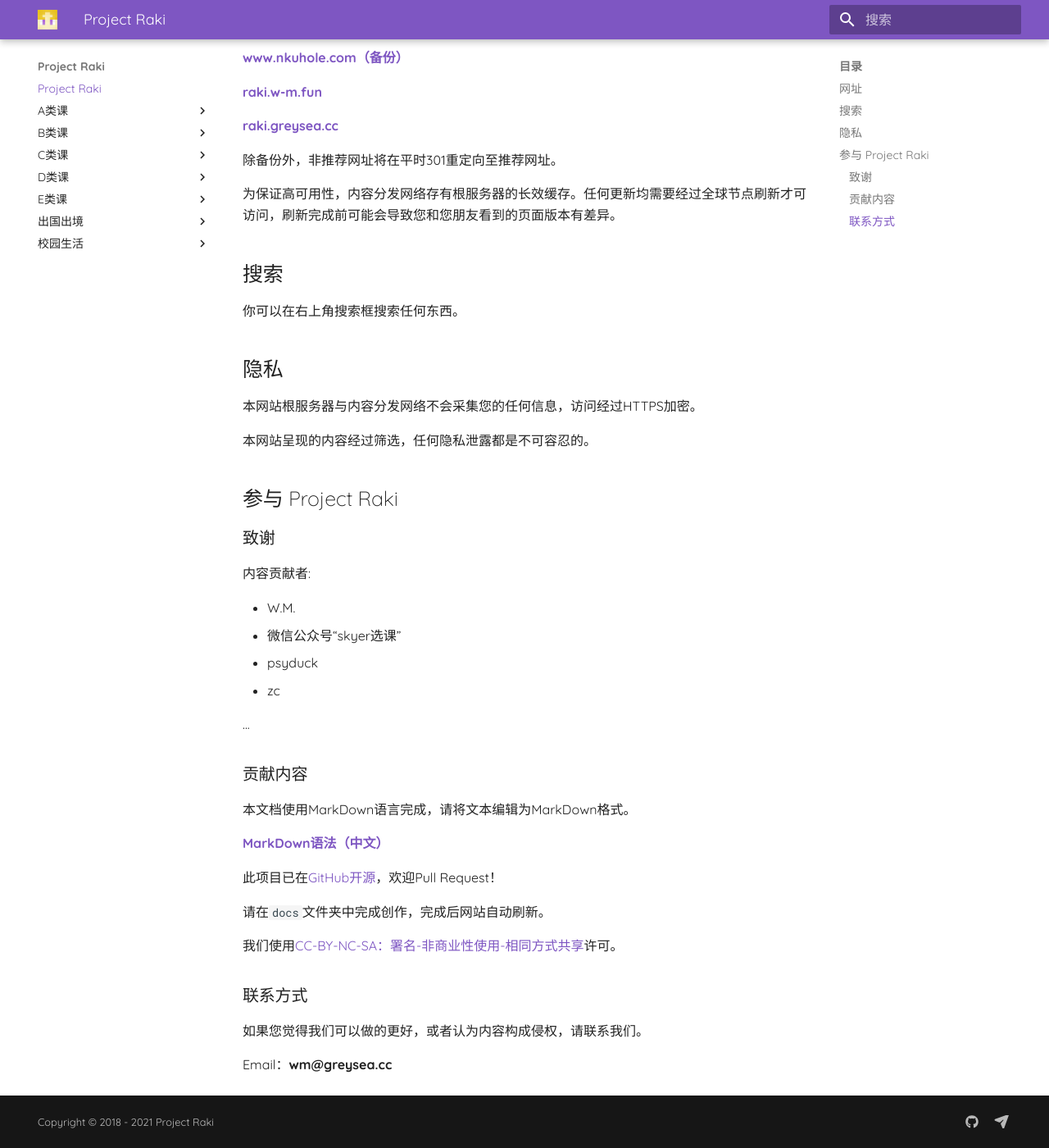
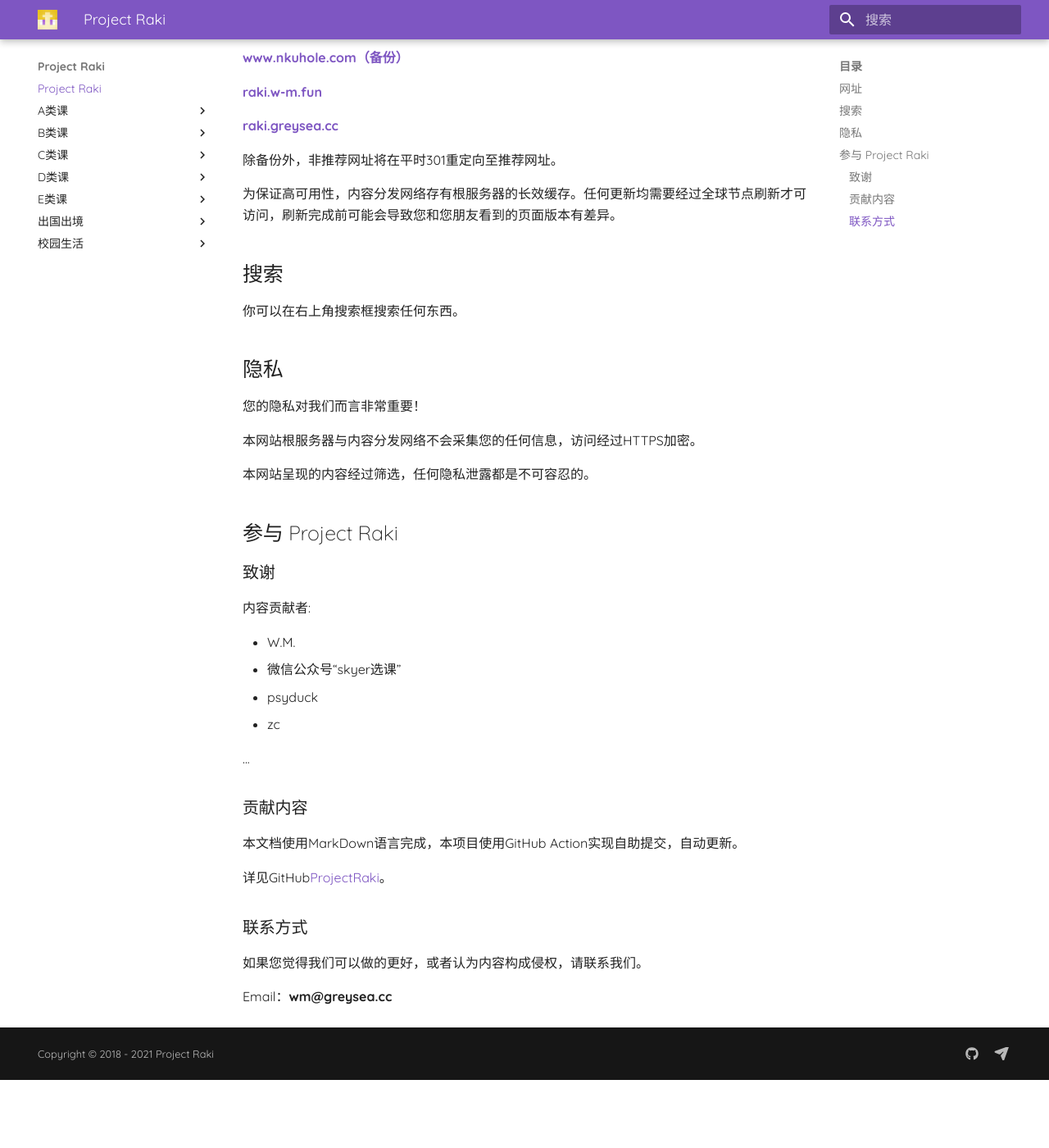
Before and after one commit to Shall-We-Dance/ProjectRaki, an MkDocs documentation site: the page built from docs/index.md, in a window 1280 px wide and 1400 px high, scrolled down 363 px. Shown: the whole window at 82% size. Built offline with MkDocs 1.6.1 and Material for MkDocs 9.7.7, drawn with Linux system fonts in a browser that asks for light colours; after the commit the page ends 1680 px from its top, so only the background shows below that.

Commit message:
Update index.md

```diff
--- a/docs/index.md
+++ b/docs/index.md
@@ -26,6 +26,8 @@ Welcome to Project Raki, a project for everyone in Nankai University.
 
 ## 隐私
 
+您的隐私对我们而言非常重要！
+
 本网站根服务器与内容分发网络不会采集您的任何信息，访问经过HTTPS加密。
 
 本网站呈现的内容经过筛选，任何隐私泄露都是不可容忍的。
@@ -45,15 +47,10 @@ Welcome to Project Raki, a project for everyone in Nankai University.
 
 ### 贡献内容
 
-本文档使用MarkDown语言完成，请将文本编辑为MarkDown格式。
+本文档使用MarkDown语言完成，本项目使用GitHub Action实现自助提交，自动更新。
 
-**[MarkDown语法（中文）](https://markdown-zh.readthedocs.io/en/latest/overview/)**
+详见GitHub[ProjectRaki](https://github.com/Shall-We-Dance/ProjectRaki)。
 
-此项目已在[GitHub开源](https://github.com/Shall-We-Dance/ProjectRaki)，欢迎Pull Request！
-
-请在`docs`文件夹中完成创作，完成后网站自动刷新。
-
-我们使用[CC-BY-NC-SA：署名-非商业性使用-相同方式共享](https://creativecommons.org/licenses/by-nc-sa/4.0/deed.zh)许可。
 
 ### 联系方式
 
```
Also changed, not shown: other parts of docs/index.md (+1 -1 lines).
